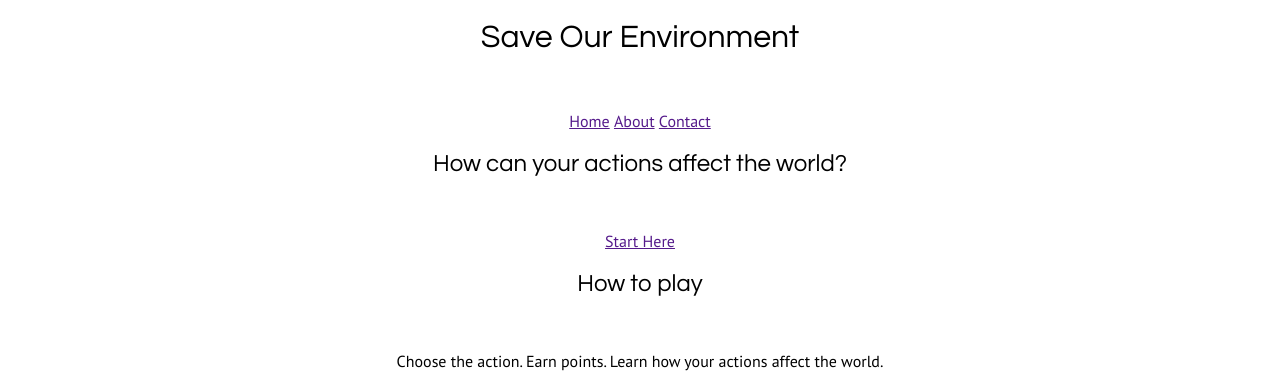
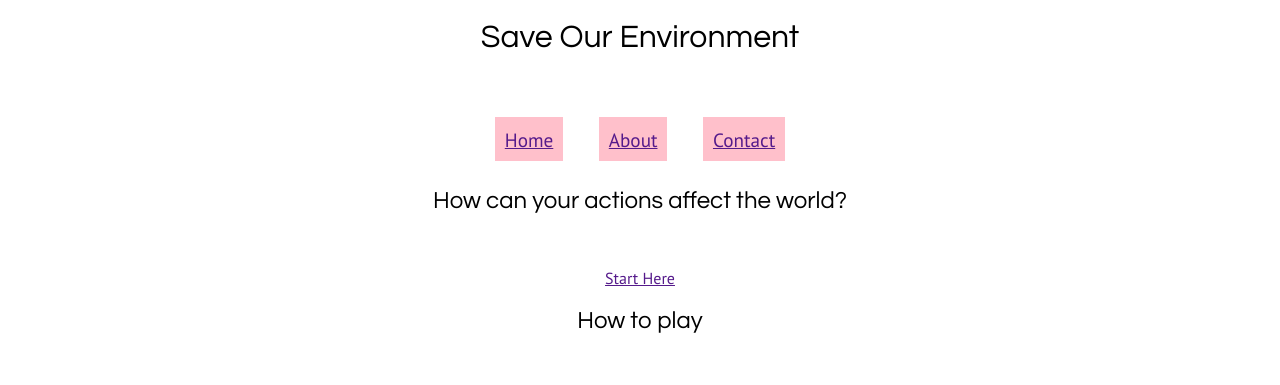
Before and after one commit to gabriellasroman/firstWebsite, a plain HTML site: page index.html in a window 1280 px wide. Shown: the top 385 px of the page. Drawn offline with Linux system fonts and the light colour scheme.

Commit message:
prettied

```diff
--- a/index.html
+++ b/index.html
@@ -28,7 +28,7 @@
 </header>
 
 
-<section class = "Home">
+<section class = "Intro">
   <h1 class = "Title">
     How can your actions
     <span> affect the world? </span>
--- a/style.css
+++ b/style.css
@@ -39,5 +39,17 @@ nav ul {
 
 nav li {
 	display: inline-block;
+  margin: 1em; /* 1em = 100% */
+}
 
+nav a {
+  font weight: 900;
+  text decoration: none;
+  text transform: uppercase;
+  font-size: 1.2rem;
+  padding: .5em;
+  background: pink;
 }
+
+/* home
+============================= */
```
